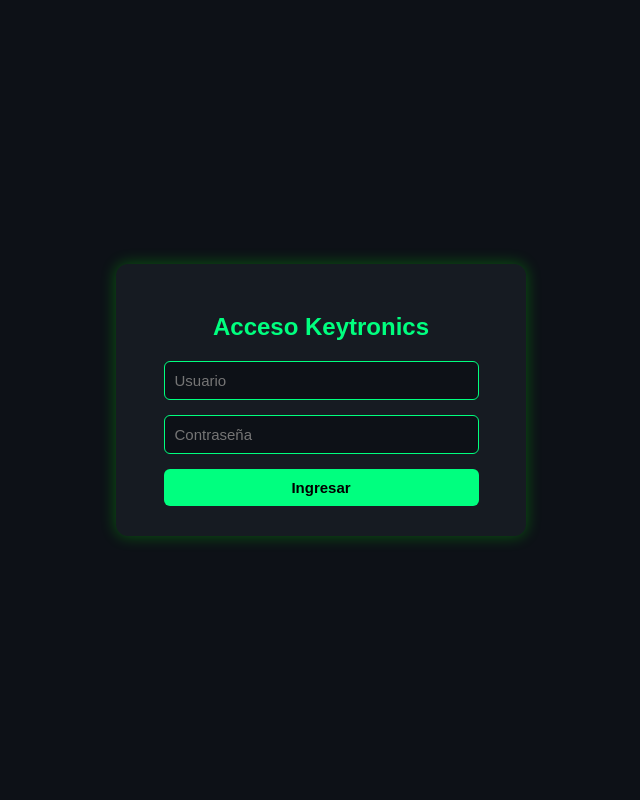
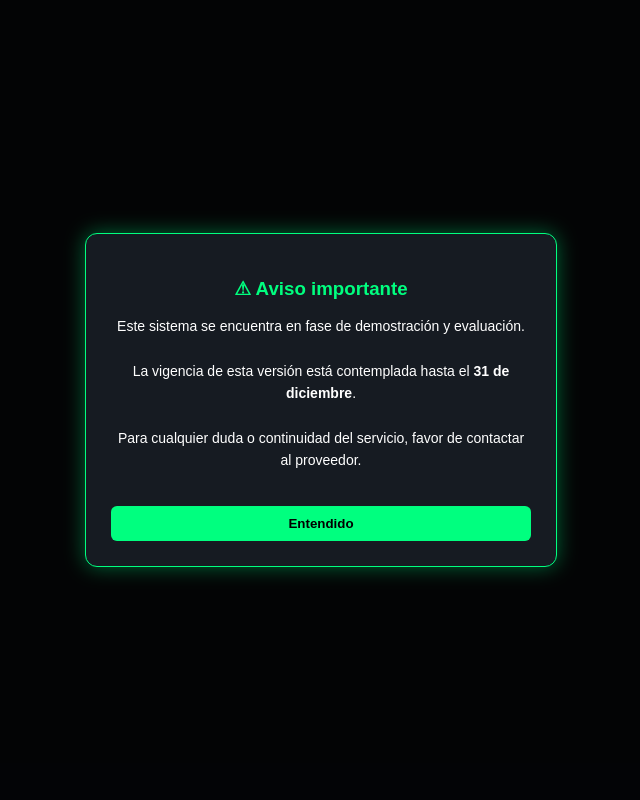
Before and after one commit to josels980410-jpg/keytronics-dashboard, a Flask app: page / in a window 1280 px wide. Shown: the whole page, without its empty margins (319-959 px from the left). Run offline with Flask 3, Linux system fonts and the light colour scheme.

Commit message:
Actualizacion mensaje de prueba

```diff
--- a/app.py
+++ b/app.py
@@ -3,12 +3,15 @@ import time
 import gspread
 from google.oauth2.service_account import Credentials
 from flask import Flask, render_template, request, redirect, url_for, session, send_from_directory
-from datetime import datetime, timedelta
+from datetime import datetime, timedelta, date
 
 
 # ------------------- ZONA HORARIA -------------------
 os.environ['TZ'] = 'America/Mexico_City'
-time.tzset()
+
+if hasattr(time, "tzset"):
+    time.tzset()
+
 
 
 # ------------------- CONFIGURACIÓN FLASK -------------------
@@ -27,15 +30,14 @@ sheet = None
 try:
     google_credentials_env = os.environ.get("GOOGLE_CREDENTIALS")
     if google_credentials_env:
-        # Si Render (o tu entorno) tiene el JSON en una variable de entorno
         import json
         creds_info = json.loads(google_credentials_env)
         credentials = Credentials.from_service_account_info(creds_info, scopes=SCOPES)
         print("🔑 Credenciales cargadas desde GOOGLE_CREDENTIALS (env).")
     else:
-        # Fallback local (desarrollo)
         credentials = Credentials.from_service_account_file(CREDENCIALES_JSON, scopes=SCOPES)
         print("🔑 Credenciales cargadas desde archivo local.")
+
     client = gspread.authorize(credentials)
     sheet = client.open_by_key(GOOGLE_SHEETS_ID).sheet1
     print("✅ Conexión exitosa con Google Sheets (Service Account).")
@@ -58,6 +60,7 @@ USUARIOS = {
     "usuario10": "Y8!fR5p#T1qZ"
 }
 
+
 # ------------------- FUNCIÓN: REGISTRAR ACCESO -------------------
 def registrar_acceso(usuario):
     print("🚨 registrar_acceso() fue llamado por:", usuario)
@@ -76,10 +79,31 @@ def registrar_acceso(usuario):
         print("❌ ERROR al guardar en Google Sheets:", e)
 
 
+# ------------------- FUNCIÓN: MENSAJE DE VIGENCIA -------------------
+def obtener_mensaje_vigencia():
+    hoy = date.today()
+    fecha_limite = date(2025, 12, 31)
+
+    if hoy <= fecha_limite:
+        return (
+            "Este sistema se encuentra en fase de demostración y evaluación.<br><br>"
+            "La vigencia de esta versión está contemplada hasta el "
+            "<strong>31 de diciembre</strong>.<br><br>"
+            "Para cualquier duda o continuidad del servicio, favor de contactar al proveedor."
+        )
+    else:
+        return (
+            "<strong>La vigencia ha finalizado.</strong><br><br>"
+            "Favor de contactar al proveedor para la reactivación del servicio."
+        )
+
+
 # ------------------- RUTA: LOGIN -------------------
 @app.route("/")
 def home():
-    return render_template("login.html")
+    mensaje_vigencia = obtener_mensaje_vigencia()
+    return render_template("login.html", mensaje_vigencia=mensaje_vigencia)
+
 
 @app.route("/login", methods=["POST"])
 def login():
@@ -101,7 +125,13 @@ def login():
         return redirect(url_for("dashboard"))
     else:
         print("❌ Login falló")
-        return render_template("login.html", error="Usuario o contraseña incorrectos")
+        mensaje_vigencia = obtener_mensaje_vigencia()
+        return render_template(
+            "login.html",
+            error="Usuario o contraseña incorrectos",
+            mensaje_vigencia=mensaje_vigencia
+        )
+
 
 # ------------------- RUTA: DASHBOARD -------------------
 @app.route("/dashboard")
@@ -176,6 +206,7 @@ def dashboard():
     </html>
     """
 
+
 # ------------------- DESCARGA ARCHIVO -------------------
 @app.route("/descargar_csv")
 def descargar_csv():
@@ -187,12 +218,14 @@ def descargar_csv():
 
     return send_from_directory(directory=directorio, path=archivo, as_attachment=True)
 
+
 # ------------------- LOGOUT -------------------
 @app.route("/logout")
 def logout():
     session.pop("user", None)
     return redirect(url_for("home"))
 
+
 # ------------------- EJECUCIÓN -------------------
 if __name__ == "__main__":
     port = int(os.environ.get("PORT", 10000))
--- a/templates/login.html
+++ b/templates/login.html
@@ -4,6 +4,7 @@
     <meta charset="UTF-8">
     <meta name="viewport" content="width=device-width, initial-scale=1.0">
     <title>Acceso Seguro - Keytronics</title>
+
     <style>
         body {
             font-family: Arial, sans-serif;
@@ -51,14 +52,6 @@
             background-color: #0d1117;
             color: #fff;
             font-size: 15px;
-            transition: box-shadow 0.3s ease, border-color 0.3s ease;
-        }
-
-        input[type="text"]:focus,
-        input[type="password"]:focus {
-            outline: none;
-            border-color: #00cc66;
-            box-shadow: 0 0 8px #00ff7f;
         }
 
         button {
@@ -70,12 +63,6 @@
             border-radius: 6px;
             cursor: pointer;
             font-weight: bold;
-            font-size: 15px;
-            transition: background-color 0.3s ease;
-        }
-
-        button:hover {
-            background-color: #00cc66;
         }
 
         .error {
@@ -83,9 +70,60 @@
             text-align: center;
             margin-bottom: 10px;
         }
+
+        /* ================= MODAL ================= */
+        .modal {
+            position: fixed;
+            top: 0;
+            left: 0;
+            width: 100%;
+            height: 100%;
+            background: rgba(0,0,0,0.75);
+            display: flex;
+            justify-content: center;
+            align-items: center;
+            z-index: 9999;
+        }
+
+        .modal-content {
+            background-color: #161b22;
+            border: 1px solid #00ff7f;
+            padding: 25px;
+            border-radius: 12px;
+            max-width: 420px;
+            text-align: center;
+            box-shadow: 0 0 20px rgba(0,255,127,0.4);
+        }
+
+        .modal-content h3 {
+            color: #00ff7f;
+            margin-bottom: 15px;
+        }
+
+        .modal-content p {
+            font-size: 14px;
+            line-height: 1.6;
+        }
+
+        .modal-content button {
+            margin-top: 20px;
+            width: 100%;
+        }
     </style>
 </head>
+
 <body>
+
+    <!-- MODAL VIGENCIA -->
+    <div class="modal" id="vigenciaModal">
+        <div class="modal-content">
+            <h3>⚠ Aviso importante</h3>
+            <p>{{ mensaje_vigencia | safe }}</p>
+            <button onclick="cerrarModal()">Entendido</button>
+        </div>
+    </div>
+
+    <!-- LOGIN -->
     <div class="login-container">
         <h2>Acceso Keytronics</h2>
 
@@ -99,5 +137,12 @@
             <button type="submit">Ingresar</button>
         </form>
     </div>
+
+    <script>
+        function cerrarModal() {
+            document.getElementById("vigenciaModal").style.display = "none";
+        }
+    </script>
+
 </body>
 </html>
```
Also changed, not shown: README.md, 1 other file.
